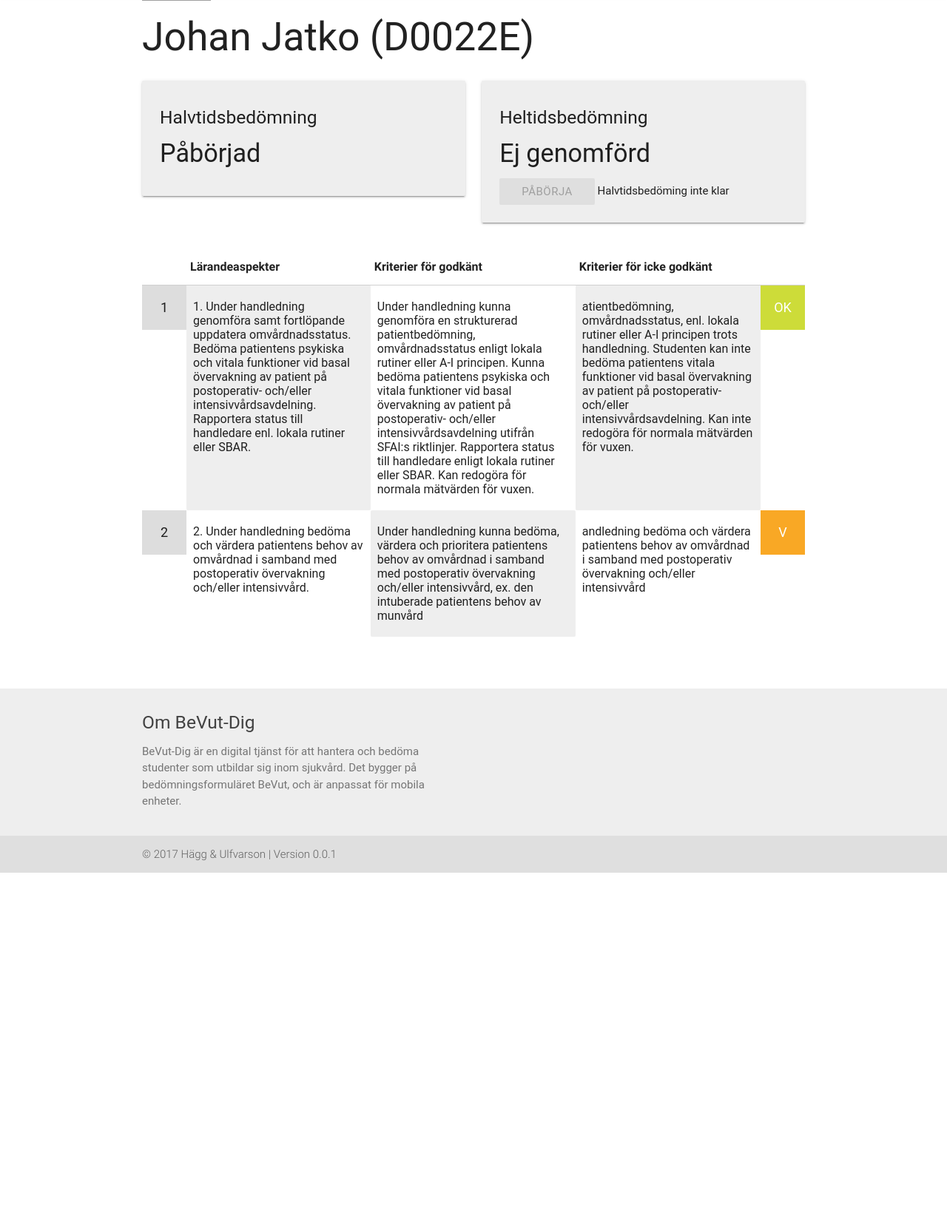
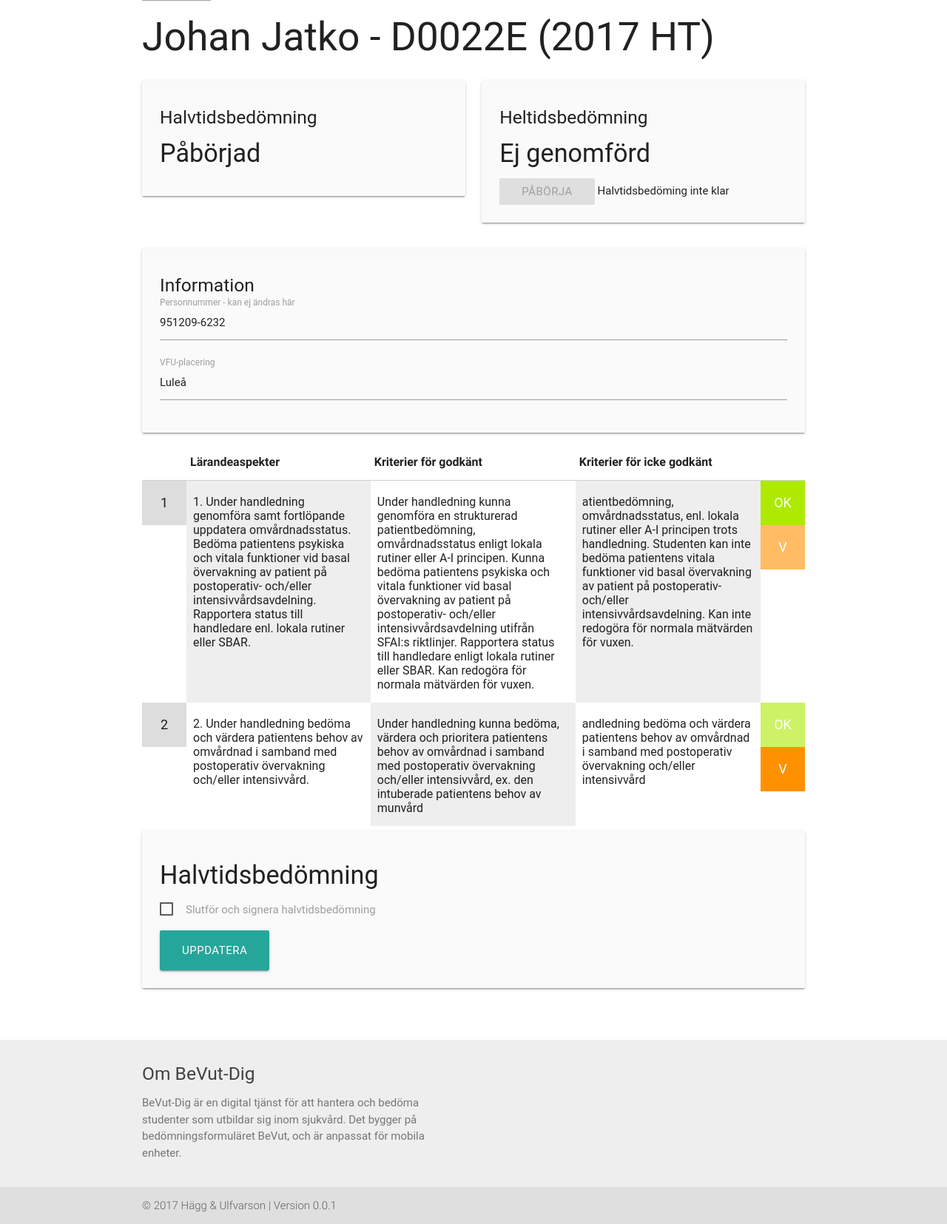
Before and after one commit to ArmedGuy/BeVut, a Django app: page /app/form/1/ in a window 1280 px wide. Shown: the part 92-1747 px from the top of the page at 74% size. Before the commit the page ends 1272 px from the top, so only its background shows below. Run offline with Django 3.2, Linux system fonts and the light colour scheme; a user stored in the database is signed in; data comes from the database, SQL or seed files in the repository; both versions use the stored data as it was after the commit; some libraries are stand-ins or nearby versions; some web fonts are replaced; grey boxes are pictures that could not be loaded.

Commit message:
working forms, missing signing

```diff
--- a/Bevut/app/models.py
+++ b/Bevut/app/models.py
@@ -80,7 +80,7 @@ class StudentForm(models.Model):
     locked = models.BooleanField("Låst")
 
     def __str__(self):
-        return "%s (%s)" % (self.student.name, self.course.name)
+        return "%s - %s" % (self.student.name, self.course)
 
     class Meta:
         verbose_name = "studentformulär"
--- a/Bevut/app/templates/app/form.html
+++ b/Bevut/app/templates/app/form.html
@@ -1,5 +1,24 @@
 {% extends "app/app_layout.html" %}
-
+{% load dict_tags %}
+{% block scripts %}
+<script>
+    $(function () {
+        $(".results input[type=hidden]").each(function() {
+            var value = $(this).val();
+            if (value === "")
+                return;
+            $(this).parent().children(".answer-box.set.result-" + value).addClass("selected");
+        });
+        $(".set")
+            .click(function () {
+                $(this).parent().children(".answer-box.set").removeClass("selected");
+                var val = $(this).text();
+                $(this).parent().children("input[type=hidden]").val(val);
+                $(this).addClass("selected");
+            });
+    });
+</script>
+{% endblock %}
 {% block content %}
 <style>
     .answer-box {
@@ -8,6 +27,34 @@
         line-height: 60px;
         font-size: 18px;
         text-align: center;
+        color: white;
+    }
+    .result-V {
+        background-color: #ff9100;
+    }
+    .result-OK {
+        background-color: #aeea00;
+    }
+    .result-U {
+        background-color: #d50000;
+    }
+    .result-G {
+        background-color: #33691e;
+    }
+    .result-VG {
+        background-color: #01579b;
+    }
+    .answer-box.set {
+        opacity: 0.6;
+        cursor: pointer;
+    }
+    .answer-box.set:hover {
+        opacity: 0.8;
+    }
+    .answer-box.selected {
+        opacity: 1;
+    }
+    .answer-box label {
         color: white;
     }
     .number-box {
@@ -34,39 +81,54 @@
     td.results, td.numbers {
         background-color: transparent !important;
         padding: 0px;
+        padding-bottom: 10px;
     }
 </style>
+
 <div class="container">
     <h2>{{ student_form }}</h2>
     <div class="row">
         <div class="col m6">
-            <div class="card-panel grey lighten-3">
+            <div class="card-panel grey lighten-5">
                 <h5>Halvtidsbedömning</h5>
                 {% if student_form.midterm_signed %}
                 <h4>Slutförd</h4>
-                {% elif midterm_answers.count != 0 %}
+                {% elif midterm_in_progress %}
                 <h4>Påbörjad</h4>
                 {% else %}
                 <h4>Ej genomförd</h4>
-                <a class="waves-effect waves-light btn" href="?midterm">Påbörja</a>
+                <a class="waves-effect waves-light btn" href="?term=midterm">Påbörja</a>
                 {% endif %}
             </div>
         </div>
         <div class="col m6">
-            <div class="card-panel grey lighten-3">
+            <div class="card-panel grey lighten-5">
                 <h5>Heltidsbedömning</h5>
                 {% if student_form.fullterm_signed %}
                 <h4>Slutförd</h4>
-                {% elif fullterm_answers.count != 0 %}
+                {% elif fullterm_in_progress %}
                 <h4>Påbörjad</h4>
                 {% else %}
                 <h4>Ej genomförd</h4>
-                <a class="waves-effect waves-light btn" {% if not student_form.midterm_signed %}disabled{% endif %} href="?fullterm">Påbörja</a>
+                <a class="waves-effect waves-light btn" {% if not student_form.midterm_signed %}disabled{% endif %} href="?term=fullterm">Påbörja</a>
                 {% if not student_form.midterm_signed %}
                 Halvtidsbedöming inte klar
                 {% endif %}
                 {% endif %}
             </div>
+        </div>
+    </div>
+    <form method="POST">
+    {% csrf_token %}
+    <div class="card-panel grey lighten-5">
+        <h5>Information</h5>
+        <div class="input-field">
+            <input id="ssn" type="text" value="{{ student_form.student.ssn }}">
+            <label for="ssn">Personnummer - kan ej ändras här</label>
+        </div>
+        <div class="input-field">
+            <input id="location" type="text" name="location" class="validate" value="{{ student_form.location }}">
+            <label for="location">VFU-placering</label>
         </div>
     </div>
     <table>
@@ -94,10 +156,10 @@
 
         <tr>
             <td class="numbers">
-                    <div class="number-box">
-                        {{ question.nr }}
-                    </div>
-                </td>
+                <div class="number-box">
+                    {{ question.nr }}
+                </div>
+            </td>
             <td>
                 <p>{{ question.description }}</p></td>
             <td>
@@ -113,34 +175,68 @@
                 <p>{{ question.not_done_description }}</p>
             </td>
             <td class="results">
+                {% if midterm_in_progress %}
+                <input type="hidden" name="{{question.id}}" value="{{ midterm_answers|get_item:question.id }}"/>
+                <div class="answer-box set result-OK">OK</div>
+                <div class="answer-box set result-V">V</div>
+                {% endif %}
+                {% if fullterm_in_progress %}
+                <input type="hidden" name="{{question.id}}" value="{{ fullterm_answers|get_item:question.id }}"/>
+                {% if form.has_well_done %}
+                <div class="answer-box set result-VG">VG</div>
+                {% endif %}
+                <div class="answer-box set result-G">G</div>
+                <div class="answer-box set result-U">U</div>
+                <hr/>
+                {% endif %}
                 {% for a in question.formanswer_set.all %}
-                {% if a.result == "OK" %}
-                <div class="answer-box lime">
-                    OK
-                </div>
+                {% if a.result == "OK" and not midterm_in_progress %}
+                <div class="answer-box result-OK">OK</div>
                 {% endif %}
-
-                {% if a.result == "V" %}
-                <div class="answer-box yellow darken-3">
-                    V
-                </div>
+                {% if a.result == "V" and not midterm_in_progress %}
+                <div class="answer-box result-V">V</div>
                 {% endif %}
-                {% if a.result == "U" %}
-                <div class="answer-box red darken-4">
-                    U
-                </div>
+                {% if a.result == "U" and not fullterm_in_progress %}
+                <div class="answer-box result-U">U</div>
                 {% endif %}
-                {% if a.result == "G" %}
-                <div class="answer-box light-green darken-3">G</div>
+                {% if a.result == "G" and not fullterm_in_progress %}
+                <div class="answer-box result-G">G</div>
                 {% endif %}
-                {% if a.result == "VG" %}
-                <div class="answer-box light-green darken-3">VG</div>
+                {% if a.result == "VG" and not fullterm_in_progress %}
+                <div class="answer-box result-VG">VG</div>
                 {% endif %}
                 {% endfor %}
             </td>
         </tr>
-            {% endfor %}
+        {% endfor %}
         </tbody>
     </table>
+        {% if midterm_in_progress %}
+        <div class="card-panel grey lighten-5">
+            <h4>Halvtidsbedömning</h4>
+            <input type="hidden" name="term" value="midterm"/>
+            <p>
+                <input type="checkbox" name="sign" id="sign" value="true"/>
+                <label for="sign">Slutför och signera halvtidsbedömning</label>
+            </p>
+            <div class="input-field">
+                <input type="submit" value="Uppdatera" class="btn-large"/>
+            </div>
+        </div>
+        {% endif %}
+        {% if fullterm_in_progress %}
+        <div class="card-panel grey lighten-5">
+            <h4>Heltidsbedömning</h4>
+            <input type="hidden" name="term" value="fullterm"/>
+            <p>
+                <input type="checkbox" name="sign" id="sign" value="true"/>
+                <label for="sign">Slutför och signera heltidsbedömning</label>
+            </p>
+            <div class="input-field">
+                <input type="submit" value="Uppdatera" class="btn-large"/>
+            </div>
+        </div>
+        {% endif %}
+    </form>
 </div>
 {% endblock %}
--- /dev/null
+++ b/Bevut/app/templatetags/__init__.py
@@ -0,0 +1,3 @@
+from django import template
+
+register = template.Library()
--- /dev/null
+++ b/Bevut/app/templatetags/dict_tags.py
@@ -0,0 +1,9 @@
+from django import template
+
+register = template.Library()
+
+@register.filter(name='get_item')
+def get_item(value, arg):
+    print(value)
+    print(arg)
+    return value.get(arg, "")
--- a/Bevut/app/views.py
+++ b/Bevut/app/views.py
@@ -7,7 +7,7 @@ from django.http import HttpRequest
 from django.template import RequestContext
 from datetime import datetime
 from django.contrib.auth.decorators import login_required
-from app.models import Course, StudentForm
+from app.models import Course, StudentForm, FormAnswer
 
 def home(request):
     """Renders the home page."""
@@ -37,8 +37,47 @@ def student_form(request, *args, **kwargs):
     ctx = {}
     form = get_object_or_404(StudentForm, pk=kwargs['id'])
     ctx['student_form'] = form
-    ctx['midterm_answers'] = form.formanswer_set.filter(is_midterm=True)
-    ctx['fullterm_answers'] = form.formanswer_set.filter(is_midterm=False)
-    ctx['midterm_in_progress'] = request.GET.get("midterm", False) or ctx['midterm_answers'].count() != 0
-    ctx['fullterm_in_progress'] = request.GET.get("fullterm", False) or ctx['fullterm_answers'].count() != 0
-    return render(request, "app/form.html", ctx)
+    ctx['midterm_answers'] = {}
+    for a in form.formanswer_set.filter(is_midterm=True):
+        ctx['midterm_answers'][a.option.id] = a.result
+    ctx['fullterm_answers'] = {}
+    for a in form.formanswer_set.filter(is_midterm=False):
+        ctx['fullterm_answers'][a.option.id] = a.result
+    ctx['midterm_in_progress'] = ("midterm" in [request.POST.get("term"),request.GET.get("term")] or len(ctx['midterm_answers']) != 0) and not form.midterm_signed
+    ctx['fullterm_in_progress'] = ("fullterm" in [request.POST.get("term"),request.GET.get("term")] or len(ctx['fullterm_answers']) != 0) \
+                                     and not form.fullterm_signed and not ctx['midterm_in_progress']
+    if request.method == "GET":
+        return render(request, "app/form.html", ctx)
+    elif request.method == "POST":
+        if form.locked:
+            return render(request, "app/form.html", ctx)
+        for opt in form.template.formoption_set.all():
+            if not request.POST.get(str(opt.id), False):
+                print(request.POST.get(opt.id))
+                continue
+            res = request.POST.get(str(opt.id))
+            if ctx['midterm_in_progress']:
+                print("midterm in progress")
+                answer = form.formanswer_set.filter(option=opt, is_midterm=True).first()
+                if answer == None:
+                    answer = FormAnswer(option=opt, form=form, is_midterm=True)
+                answer.result = res
+                ctx['midterm_answers'][opt.id] = res
+                answer.save()
+            elif ctx['fullterm_in_progress']:
+                answer = form.formanswer_set.filter(option=opt, is_midterm=False).first()
+                if answer == None:
+                    answer = FormAnswer(option=opt, form=form, is_midterm=False)
+                answer.result = res
+                ctx['fullterm_answers'][opt.id] = res
+                answer.save()
+        if request.POST.get("sign"):
+            if ctx['midterm_in_progress']:
+                form.midterm_signed = True
+            if ctx['fullterm_in_progress']:
+                form.fullterm_signed = True
+            form.save()
+        ctx['midterm_in_progress'] = ("midterm" in [request.POST.get("term"),request.GET.get("term")] or len(ctx['midterm_answers']) != 0) and not form.midterm_signed
+        ctx['fullterm_in_progress'] = ("fullterm" in [request.POST.get("term"),request.GET.get("term")] or len(ctx['fullterm_answers']) != 0) \
+                                     and not form.fullterm_signed and not ctx['midterm_in_progress']
+        return render(request, "app/form.html", ctx)
```
Also changed, not shown: Bevut/db.sqlite3, 2 other files.
